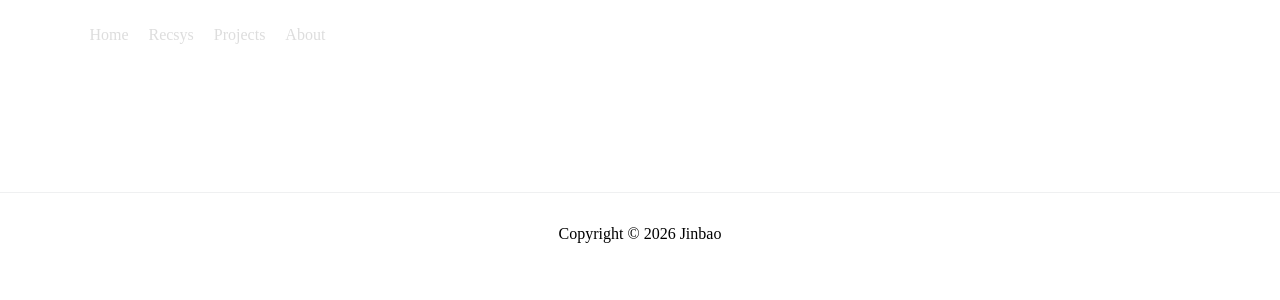
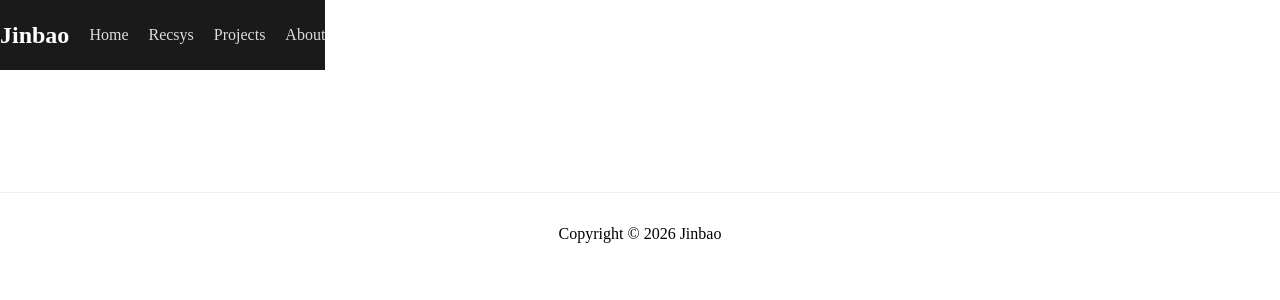
Before and after one commit to JinbaoWeb/jinbaoweb.github.io, a Jekyll site: the page built from index.md, in a window 1280 px wide. Shown: the top 300 px of the page. Built offline with Jekyll 4.4.1, drawn with Linux system fonts in a browser that asks for light colours.

Commit message:
Update style.css

```diff
--- a/assets/css/style.css
+++ b/assets/css/style.css
@@ -4,12 +4,10 @@
     box-sizing: border-box;
     font-family: "Times New Roman", Times, serif;
 }
-header {
+nav {
     background: #1a1a1a;
-}
-nav {
     height: 70px;
-    max-width: 840px;
+    max-width: 100%;
     display: flex;
     align-items: center;
     justify-content: space-between; /* 初始状态：Logo左，UL右 */
```
